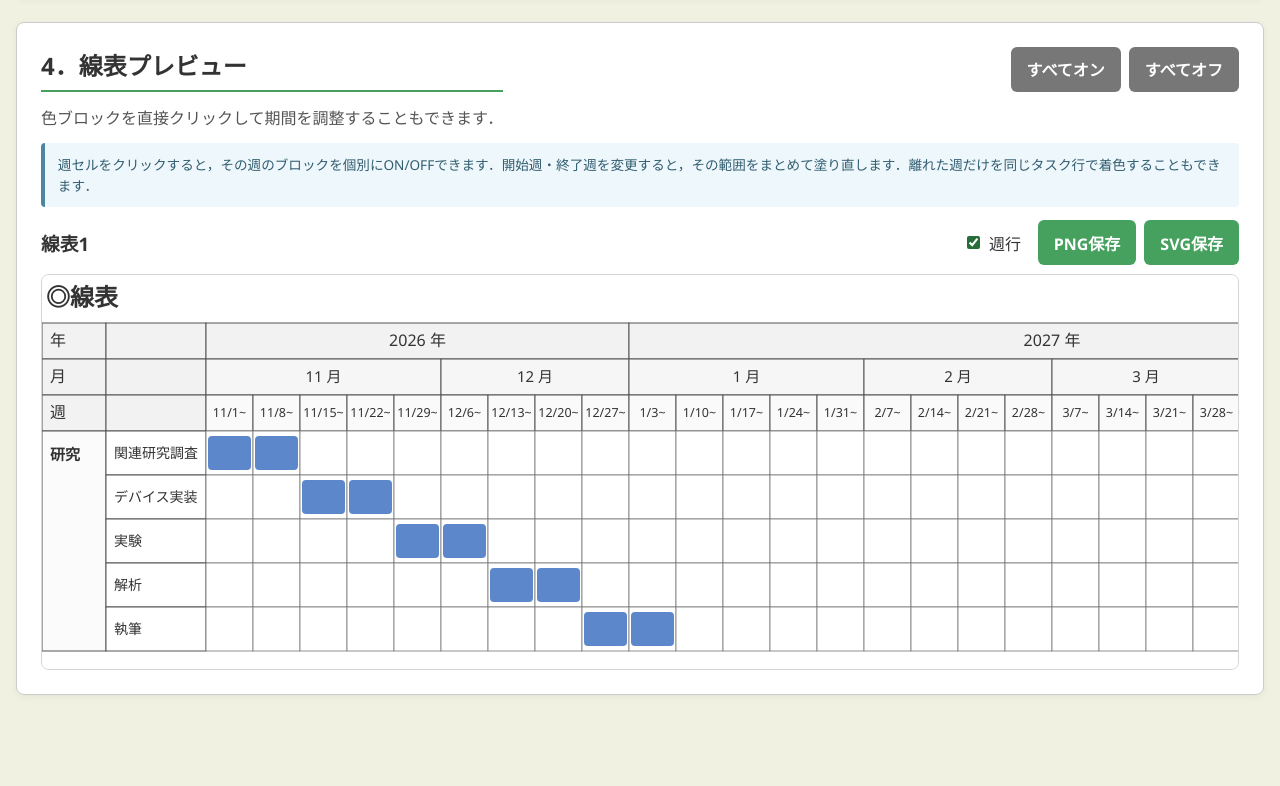
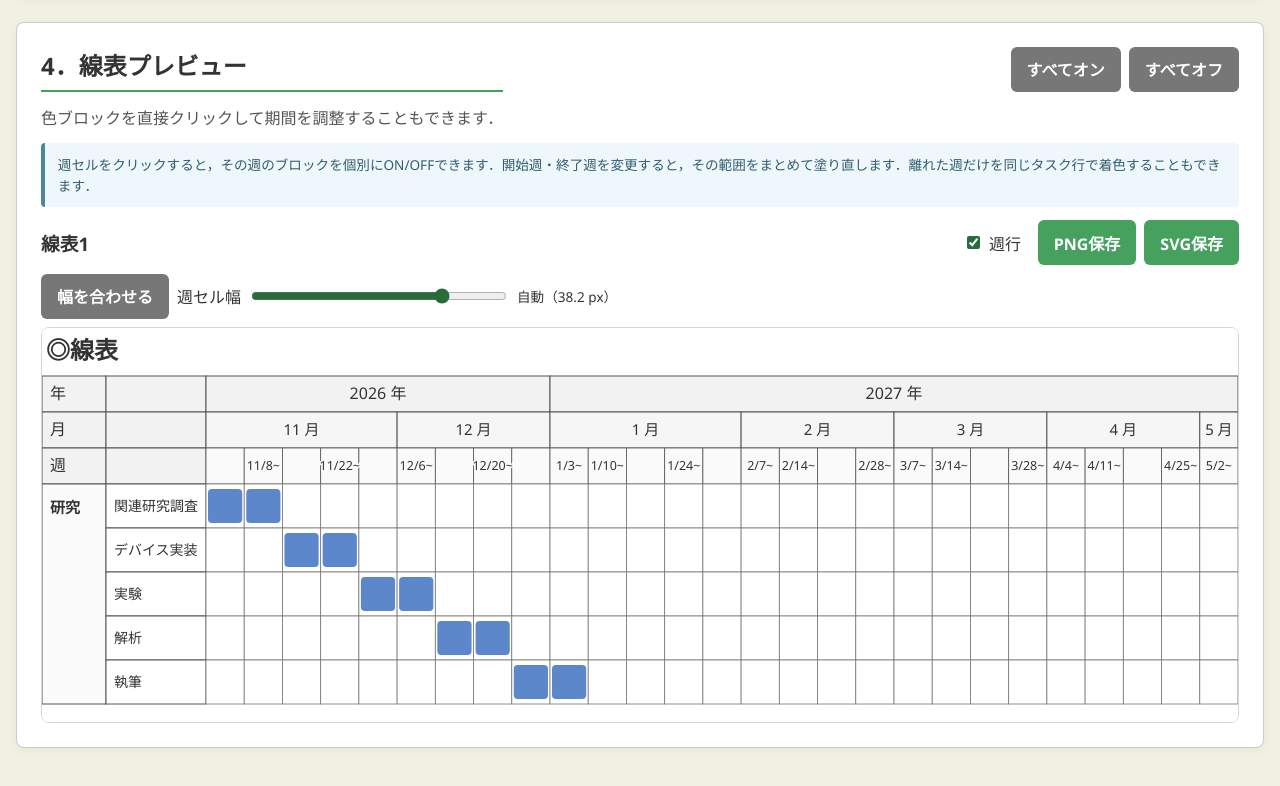
Before and after one commit to Cream-Pan/timeline-generator, a plain HTML site: page index.html in a window 1280 px wide. Shown: the part 1527-2313 px from the top of the page. Before the commit the page ends 2262 px from the top, so only its background shows below. Drawn offline with Linux system fonts and the light colour scheme.

Commit message:
Enable width controls with the week row visible

```diff
--- a/app.js
+++ b/app.js
@@ -7,7 +7,7 @@
   const MS_PER_DAY = 86400000;
   const DEFAULT_TITLE = '◎線表';
   const MIN_WEEK_CELL_WIDTH = 0.1;
-  const MAX_WEEK_CELL_WIDTH = 20;
+  const MAX_WEEK_CELL_WIDTH = 50;
   const TASK_STATUSES = [
     { value: 'not_started', label: '未着手' },
     { value: 'running', label: '実行中' },
@@ -775,7 +775,7 @@
     const weeks = rangeWeeks(timeline.displayStartWeek, timeline.displayEndWeek);
     if (!weeks.length) return { markup: '', width: 0, height: 0 };
     const compact = !timeline.showWeekRow;
-    const autoFit = compact && timeline.weekCellWidth === null;
+    const autoFit = timeline.weekCellWidth === null;
     const fitWidth = availableWidth || 900;
 
     // 線表プレビューには，表示区間内に1週以上設定されているタスクだけを表示する．
@@ -785,8 +785,7 @@
       task.weeks.some((week) => visibleWeekSet.has(week))
     );
 
-    // 固定幅ではなく，現在表示している文字列に合わせて列幅を決める．
-    // 週列は「12/27~」程度が収まる最小限の幅にすることで，長期間表示時の横幅を抑える．
+    // 左側の列幅は表示する文字列に合わせ，週の表示領域を確保する．
     const naturalCategoryWidth = fitColumnWidth(
       visibleTasks.map((task) => task.category || '未分類'),
       { fontSize: 15, fontWeight: 600, padding: 16, minWidth: 64, maxWidth: 145 }
@@ -795,13 +794,11 @@
       visibleTasks.map((task) => task.name || '名称未設定'),
       { fontSize: 14, fontWeight: 400, padding: 16, minWidth: 84, maxWidth: 230 }
     );
-    const categoryWidth = compact ? Math.min(naturalCategoryWidth, Math.floor(fitWidth * 0.23)) : naturalCategoryWidth;
-    const taskWidth = compact ? Math.min(naturalTaskWidth, Math.floor(fitWidth * 0.37)) : naturalTaskWidth;
+    const categoryWidth = Math.min(naturalCategoryWidth, Math.floor(fitWidth * 0.23));
+    const taskWidth = Math.min(naturalTaskWidth, Math.floor(fitWidth * 0.37));
     const leftWidth = categoryWidth + taskWidth;
-    const weekWidth = compact
-      ? timeline.weekCellWidth ?? (fitWidth - leftWidth) / weeks.length
-      : fitColumnWidth(weeks.map((week) => formatWeekLabel(week, false)),
-        { fontSize: 12.5, padding: 6, minWidth: 42, maxWidth: 50 });
+    const weekWidth = timeline.weekCellWidth ?? (fitWidth - leftWidth) / weeks.length;
+    const weekStrokeWidth = Math.min(0.8, weekWidth * 0.3);
     const titleHeight = 48;
     const headerRowHeight = 36;
     const headerLabels = compact ? ['年', '月'] : ['年', '月', '週'];
@@ -827,7 +824,7 @@
     const title = timeline.title || DEFAULT_TITLE;
     lines.push(`<svg xmlns="http://www.w3.org/2000/svg" width="${width}" height="${height}" viewBox="0 0 ${width} ${height}" role="group" aria-label="${escapeXml(title)}">`);
     lines.push(`<rect x="0" y="0" width="${width}" height="${height}" fill="#ffffff"/>`);
-    lines.push(`<text x="4" y="31" ${textBase} font-size="24" font-weight="700">${escapeXml(compact ? fitText(title, width - 8, 24, 700) : title)}</text>`);
+    lines.push(`<text x="4" y="31" ${textBase} font-size="24" font-weight="700">${escapeXml(fitText(title, width - 8, 24, 700))}</text>`);
 
     // 左側ヘッダ
     headerLabels.forEach((label, row) => {
@@ -842,8 +839,8 @@
       const w = span.count * weekWidth;
       lines.push(`<rect x="${x}" y="${tableTop}" width="${w}" height="${headerRowHeight}" fill="#f2f2f2" stroke="#555" stroke-width="1"/>`);
       const label = `${span.key} 年`;
-      const text = compact && measureTextWidth(label, 16) + 4 > w ? span.key : label;
-      if (!compact || measureTextWidth(text, 16) + 4 <= w) {
+      const text = measureTextWidth(label, 16) + 4 > w ? span.key : label;
+      if (measureTextWidth(text, 16) + 4 <= w) {
         lines.push(`<text x="${x + w / 2}" y="${tableTop + headerRowHeight / 2 + 1}" ${textBase} font-size="16" text-anchor="middle" dominant-baseline="middle">${escapeXml(text)}</text>`);
       }
     });
@@ -855,18 +852,28 @@
       const y = tableTop + headerRowHeight;
       lines.push(`<rect x="${x}" y="${y}" width="${w}" height="${headerRowHeight}" fill="#f6f6f6" stroke="#555" stroke-width="1"/>`);
       const label = `${Number(month)} 月`;
-      const text = compact && measureTextWidth(label, 15) + 4 > w ? String(Number(month)) : label;
-      if (!compact || measureTextWidth(text, 15) + 4 <= w) {
+      const text = measureTextWidth(label, 15) + 4 > w ? String(Number(month)) : label;
+      if (measureTextWidth(text, 15) + 4 <= w) {
         lines.push(`<text x="${x + w / 2}" y="${y + headerRowHeight / 2 + 1}" ${textBase} font-size="15" text-anchor="middle" dominant-baseline="middle">${text}</text>`);
       }
     });
 
-    if (!compact) weeks.forEach((week, index) => {
-      const x = leftWidth + index * weekWidth;
+    if (!compact) {
       const y = tableTop + headerRowHeight * 2;
-      lines.push(`<rect x="${x}" y="${y}" width="${weekWidth}" height="${headerRowHeight}" fill="#fafafa" stroke="#555" stroke-width="1"/>`);
-      lines.push(`<text x="${x + weekWidth / 2}" y="${y + headerRowHeight / 2 + 1}" ${textBase} font-size="12.5" text-anchor="middle" dominant-baseline="middle">${escapeXml(formatWeekLabel(week, false))}</text>`);
-    });
+      const labels = [];
+      let nextLabelLeft = leftWidth + 3;
+      weeks.forEach((week, index) => {
+        const x = leftWidth + index * weekWidth;
+        const center = x + weekWidth / 2;
+        const label = formatWeekLabel(week, false);
+        const halfLabelWidth = measureTextWidth(label, 12.5) / 2;
+        lines.push(`<rect x="${x}" y="${y}" width="${weekWidth}" height="${headerRowHeight}" fill="#fafafa" stroke="#555" stroke-width="${weekStrokeWidth}"><title>${escapeXml(formatWeekLabel(week))}</title></rect>`);
+        if (center - halfLabelWidth < nextLabelLeft || center + halfLabelWidth > width - 3) return;
+        labels.push(`<text class="week-date-label" x="${center}" y="${y + headerRowHeight / 2 + 1}" ${textBase} font-size="12.5" text-anchor="middle" dominant-baseline="middle" paint-order="stroke" stroke="#fafafa" stroke-width="3" pointer-events="none">${escapeXml(label)}</text>`);
+        nextLabelLeft = center + halfLabelWidth + 6;
+      });
+      lines.push(...labels);
+    }
 
     // 大区分セル
     catSpans.forEach((span, spanIndex) => {
@@ -874,7 +881,7 @@
       const h = span.count * taskRowHeight;
       const fill = spanIndex % 2 === 0 ? '#fbfbfb' : '#f7f7f7';
       lines.push(`<rect x="0" y="${y}" width="${categoryWidth}" height="${h}" fill="${fill}" stroke="#555" stroke-width="1"/>`);
-      const label = compact ? fitText(span.key, categoryWidth - 16, 15, 600) : span.key;
+      const label = fitText(span.key, categoryWidth - 16, 15, 600);
       lines.push(`<text x="8" y="${y + 16}" ${textBase} font-size="15" font-weight="600" dominant-baseline="hanging">${escapeXml(label)}</text>`);
     });
 
@@ -882,15 +889,15 @@
       const y = taskTop + taskIndex * taskRowHeight;
       lines.push(`<rect x="${categoryWidth}" y="${y}" width="${taskWidth}" height="${taskRowHeight}" fill="#ffffff" stroke="#555" stroke-width="1"/>`);
       const name = task.name || '名称未設定';
-      const label = compact ? fitText(name, taskWidth - 16, 14) : name;
+      const label = fitText(name, taskWidth - 16, 14);
       lines.push(`<text x="${categoryWidth + 8}" y="${y + taskRowHeight / 2 + 1}" ${textBase} font-size="14" dominant-baseline="middle">${escapeXml(label)}</text>`);
       if (compact) {
         lines.push(`<rect x="${leftWidth}" y="${y}" width="${width - leftWidth}" height="${taskRowHeight}" fill="#ffffff" stroke="#777" stroke-width="0.8"/>`);
       }
 
       const selected = new Set(task.weeks);
-      const inset = compact ? 0 : 2;
-      const hitboxStyle = compact ? 'fill="transparent"' : 'fill="#ffffff" stroke="#777" stroke-width="0.8"';
+      const inset = compact ? 0 : Math.min(2, weekWidth * 0.2);
+      const hitboxStyle = compact ? 'fill="transparent"' : `fill="#ffffff" stroke="#777" stroke-width="${weekStrokeWidth}"`;
       weeks.forEach((week, weekIndex) => {
         const x = leftWidth + weekIndex * weekWidth;
         lines.push(`<g class="timeline-week-cell" data-task-id="${escapeXml(task.id)}" data-week="${week}" tabindex="0" role="button" aria-label="${escapeXml(task.name)} ${escapeXml(formatWeekLabel(week, true))} の選択を切り替える">`);
@@ -944,11 +951,10 @@
       const scroll = card.querySelector('.timeline-scroll');
       const mount = card.querySelector('.timeline-mount');
       const toggle = card.querySelector('.week-row-toggle input');
-      const widthControls = card.querySelector('.week-width-controls');
       const widthSlider = card.querySelector('.week-width-slider');
       const widthValue = card.querySelector('.week-width-value');
       const fitButton = card.querySelector('.fit-week-width');
-      const preview = { card, heading, scroll, mount, toggle, timeline, widthControls, widthSlider, widthValue };
+      const preview = { card, heading, scroll, mount, toggle, timeline, widthSlider, widthValue };
       heading.id = `timeline-heading-${index + 1}`;
       scroll.setAttribute('aria-labelledby', heading.id);
       toggle.setAttribute('aria-label', `線表${index + 1}の週行`);
@@ -977,20 +983,17 @@
     renderTimeline();
   }
 
-  function renderTimeline(compactOnly = false) {
-    previewCards.forEach((preview, index) => {
-      if (!compactOnly || !preview.timeline.showWeekRow) renderTimelineCard(preview, index);
-    });
+  function renderTimeline() {
+    previewCards.forEach(renderTimelineCard);
   }
 
   function renderTimelineCard(preview, index) {
-    const { heading, scroll, mount, toggle, timeline, widthControls, widthSlider, widthValue } = preview;
+    const { heading, scroll, mount, toggle, timeline, widthSlider, widthValue } = preview;
     heading.textContent = `線表${index + 1}`;
     toggle.checked = timeline.showWeekRow;
-    widthControls.hidden = timeline.showWeekRow;
     const { markup, weekWidth } = getSvgMarkup(timeline, scroll.clientWidth);
     mount.innerHTML = markup || '<div class="empty-state">表示期間を確認してください．</div>';
-    if (timeline.showWeekRow || !weekWidth) return;
+    if (!weekWidth) return;
     const px = Math.round(weekWidth * 10) / 10;
     widthSlider.value = px;
     const label = timeline.weekCellWidth === null ? `自動（${px} px）` : `${px} px`;
@@ -1362,6 +1365,6 @@
     const width = els.timelinePreviews.clientWidth;
     if (previewWidth === width) return;
     previewWidth = width;
-    renderTimeline(true);
+    renderTimeline();
   }).observe(els.timelinePreviews);
 })();
--- a/index.html
+++ b/index.html
@@ -147,7 +147,7 @@
               <button type="button" class="download-svg">SVG保存</button>
             </div>
           </div>
-          <div class="week-width-controls" hidden>
+          <div class="week-width-controls">
             <button type="button" class="secondary-button fit-week-width">幅を合わせる</button>
             <label class="week-width-field">
               <span>週セル幅</span>
--- a/style.css
+++ b/style.css
@@ -232,7 +232,7 @@ p {
   accent-color: #276c39;
 }
 
-.week-width-controls:not([hidden]),
+.week-width-controls,
 .week-width-field {
   display: flex;
   flex-wrap: wrap;
```
